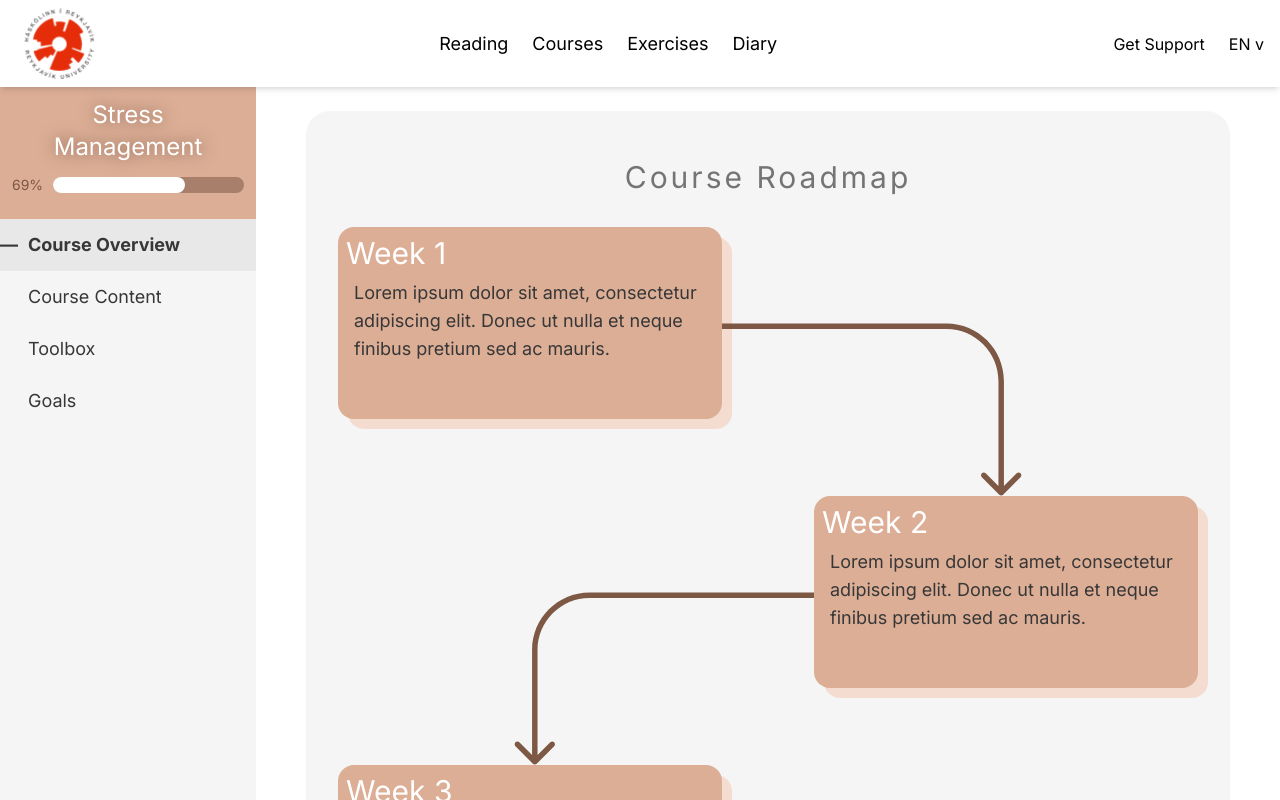
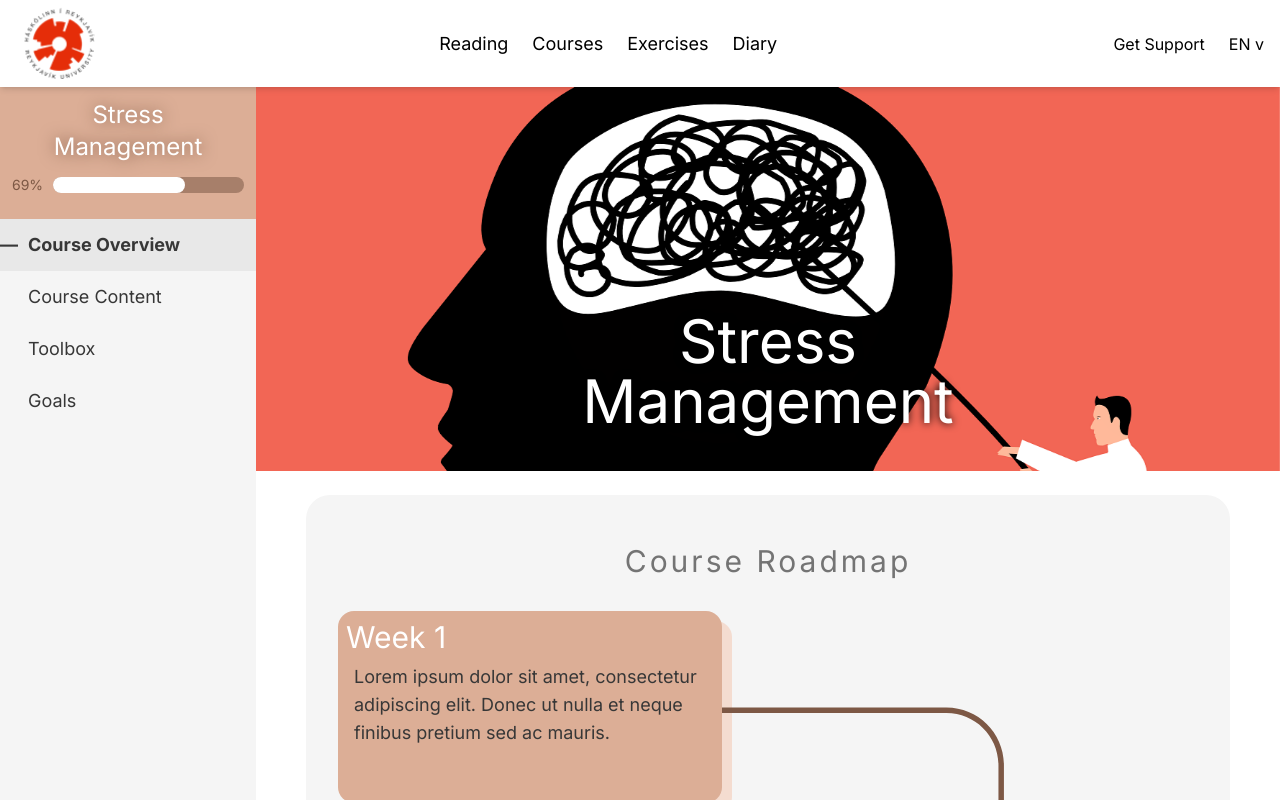
Before and after one commit to jonbjarki/HuguR, a Next.js app: page /courses/1/overview in a window 1280 px wide. Shown: the top 800 px of the page. Built offline with nearby package versions, Linux system fonts and the light colour scheme.

Commit message:
chore: gave HomeCover an imageSrc attribute and added header to Stress course

```diff
--- a/src/app/courses/[id]/overview/page.tsx
+++ b/src/app/courses/[id]/overview/page.tsx
@@ -1,5 +1,9 @@
+'use client'
+
+import HomeCover from "@/components/HomeCover";
 import CourseRoadmap from "@/components/courseRoadmap";
 import { roadmapUnitProps } from "@/components/roadmapUnit";
+import { ParallaxProvider } from "react-scroll-parallax";
 
 export default function CourseOverview() {
 
@@ -7,28 +11,24 @@ export default function CourseOverview() {
     // TODO: fetch data (title and content) from elsewhere
     const LIPSUM = "Lorem ipsum dolor sit amet, consectetur adipiscing elit. Donec ut nulla et neque finibus pretium sed ac mauris."
     let units = Array<roadmapUnitProps>(
-        {title: "Week 1", content: LIPSUM, isRight: false, showArrow: true},
-        {title: "Week 2", content: LIPSUM, isRight: false, showArrow: true},
-        {title: "Week 3", content: LIPSUM, isRight: false, showArrow: true},
-        {title: "Week 4", content: LIPSUM, isRight: false, showArrow: true},
-        {title: "Week 5", content: LIPSUM, isRight: false, showArrow: true}
+        {title: "Week 1", content: LIPSUM},
+        {title: "Week 2", content: LIPSUM},
+        {title: "Week 3", content: LIPSUM},
+        {title: "Week 4", content: LIPSUM},
+        {title: "Week 5", content: LIPSUM}
     )
 
-    // Hide the outgoing arrow on the last unit
-    let lastIndex = units.length - 1;
-    units[lastIndex].showArrow = false;
-
-    // Alternate unit alignment to left and right
-    for (let i = 0; i < units.length; i++) {
-        const element = units[i];
-        if (i - 1 >= 0) {
-            element.isRight = !(units[i-1].isRight)
-        }
-    }
-
     return (
-        <div className="w-full h-full flex place-content-center">
-            <div className="w-fit h-fit flex m-6">
+        <div className="w-full h-full flex flex-col place-content-center">
+            <div className="w-full h-auto">
+            <ParallaxProvider>
+                <div className="w-full h-fit relative">
+                    <HomeCover imageSrc="/images/stress-header.png" />
+                    <h1 className='absolute bottom-10 left-1/2 -translate-x-1/2 text-6xl text-center text-lm-very-light drop-shadow-text-white'>Stress Management</h1>
+                </div>
+            </ParallaxProvider>
+            </div>
+            <div className="w-fit h-fit flex m-auto pt-6">
                 <CourseRoadmap units={units}></CourseRoadmap>
             </div>
         </div>
--- a/src/components/HomeCover.tsx
+++ b/src/components/HomeCover.tsx
@@ -5,12 +5,12 @@ import homeHeader from "/public/images/homeheader2.png"
 import { useParallax, useParallaxController, ParallaxBanner } from 'react-scroll-parallax'
 
 
-export default function HomeCover() {
+export default function HomeCover({imageSrc = "/images/homeheader2.png"}) {
   //const parallax = useParallax<HTMLImageElement>({  })
 
     return (
     <ParallaxBanner
-        layers={[{ image: "/images/homeheader2.png", speed: -30 }]}
+        layers={[{ image: imageSrc, speed: -30 }]}
         className='max-h-96 w-full object-cover object-center aspect-[2/1]'
         />
         )
--- a/src/components/courseRoadmap.tsx
+++ b/src/components/courseRoadmap.tsx
@@ -5,6 +5,19 @@ export interface courseRoadmapProps {
 }
 
 export default function CourseRoadmap({units}: courseRoadmapProps) {
+
+    // Hide the outgoing arrow on the last unit
+    let lastIndex = units.length - 1;
+    units[lastIndex].showArrow = false;
+
+    // Alternate unit alignment to left and right
+    for (let i = 0; i < units.length; i++) {
+        const element = units[i];
+        if (i - 1 >= 0) {
+            element.isRight = !(units[i-1].isRight)
+        }
+    }
+
     return(
         <div className="bg-lm-whitesmoke-default rounded-3xl p-8">
             <div className="flex flex-col">
--- a/src/components/roadmapUnit.tsx
+++ b/src/components/roadmapUnit.tsx
@@ -3,8 +3,8 @@ import Image from "next/image"
 export interface roadmapUnitProps {
     title: string,
     content: string,
-    isRight: boolean,
-    showArrow: boolean
+    isRight?: boolean,
+    showArrow?: boolean
 }
 
 export default function RoadmapUnit({
```
Also changed, not shown: public/images/stress-header.png (added).
